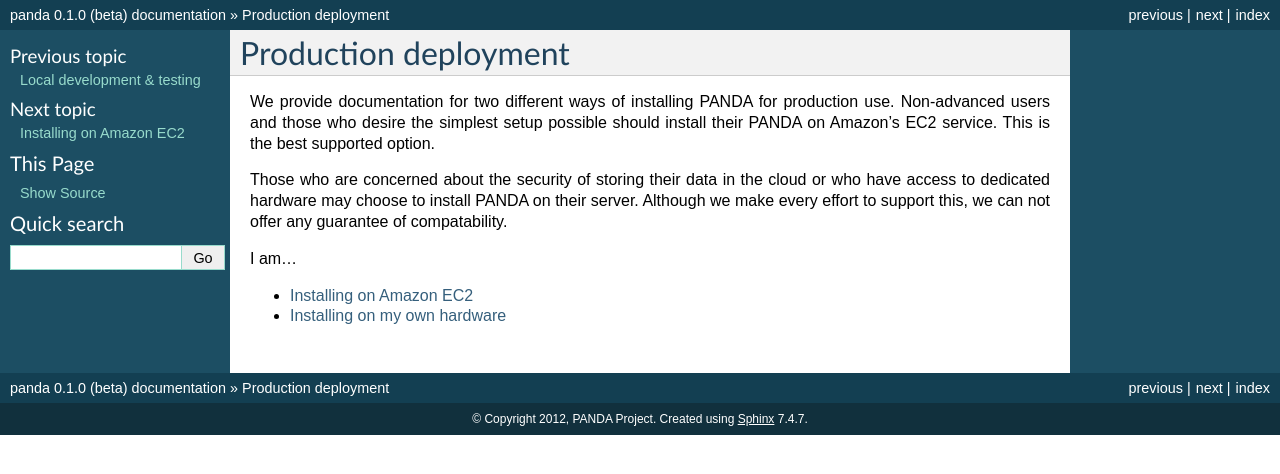
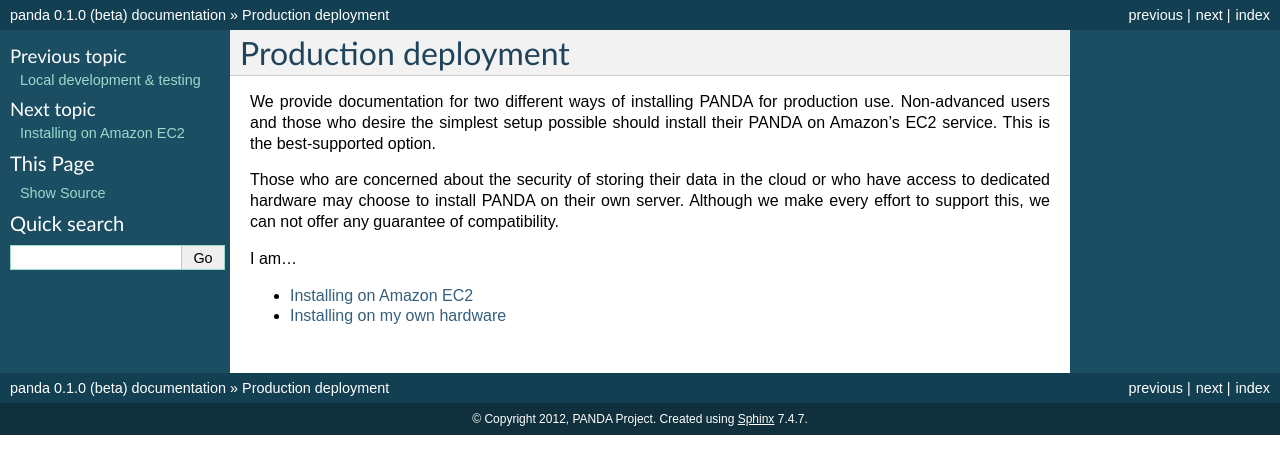
Before and after one commit to pandaproject/panda, a Sphinx documentation site: the page built from docs/production.rst, in a window 1280 px wide. Shown: the top 474 px of the page. Built offline with Sphinx 7.4.7, drawn with Linux system fonts in a browser that asks for light colours.

Commit message:
Update docs/production.rst

```diff
--- a/docs/production.rst
+++ b/docs/production.rst
@@ -2,9 +2,9 @@
 Production deployment
 =====================
 
-We provide documentation for two different ways of installing PANDA for production use. Non-advanced users and those who desire the simplest setup possible should install their PANDA on Amazon's EC2 service. This is the best supported option.
+We provide documentation for two different ways of installing PANDA for production use. Non-advanced users and those who desire the simplest setup possible should install their PANDA on Amazon's EC2 service. This is the best-supported option.
 
-Those who are concerned about the security of storing their data in the cloud or who have access to dedicated hardware may choose to install PANDA on their server. Although we make every effort to support this, we can not offer any guarantee of compatability.
+Those who are concerned about the security of storing their data in the cloud or who have access to dedicated hardware may choose to install PANDA on their own server. Although we make every effort to support this, we can not offer any guarantee of compatibility.
 
 I am...
 
```
